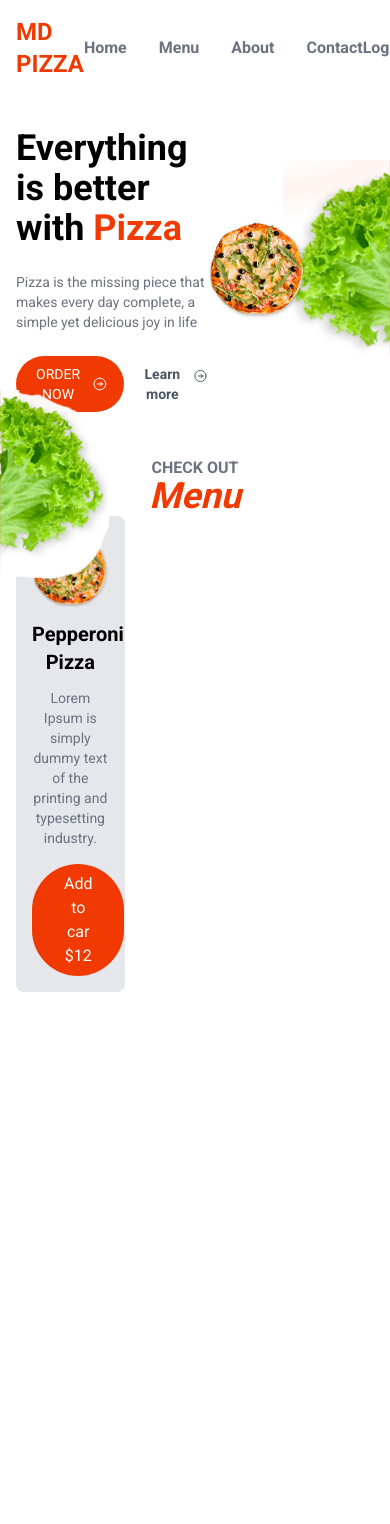
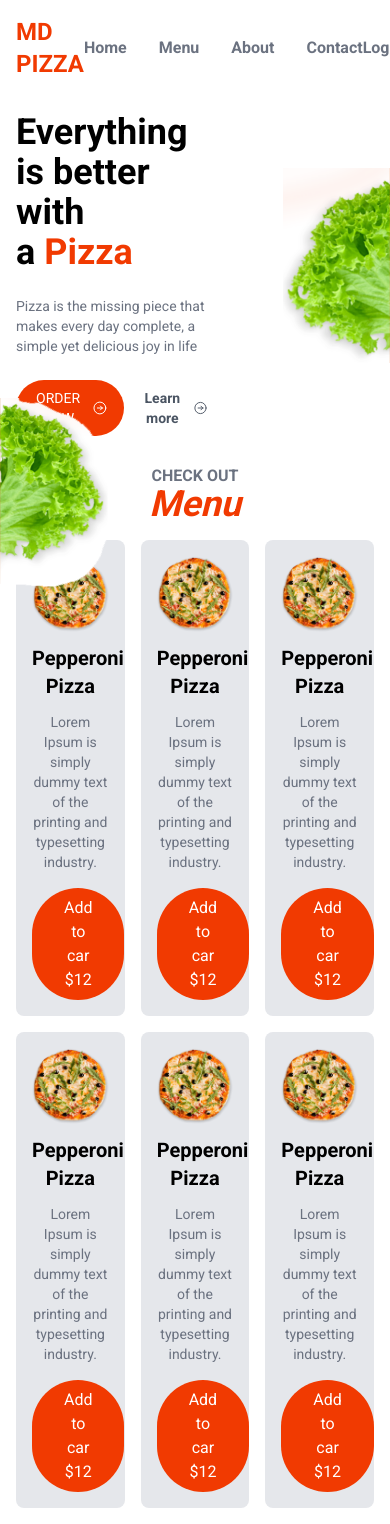
Before and after one commit to montsegv-2/food-ordering-app, a Next.js app: page / in a window 390 px wide. Shown: the top 1524 px of the page. Before the commit the page ends 1304 px from the top, so only its background shows below. Built offline with nearby package versions, Linux system fonts and the light colour scheme.

Commit message:
Add effects in the menuItems

```diff
--- a/src/components/layout/Hero.js
+++ b/src/components/layout/Hero.js
@@ -1,35 +1,34 @@
+import Right from "@/components/icons/Right";
 import Image from "next/image";
-import Right from "../icons/Right";
 
 export default function Hero() {
   return (
-    <>
-      <section className="hero">
-        <div className="py-12">
+    <section className="hero md:mt-4">
+      <div className="py-8 md:py-12">
         <h1 className="text-4xl font-semibold">
           Everything
           <br />
           is better
           <br />
-            with&nbsp;
+          with a&nbsp;
           <span className="text-primary">Pizza</span>
         </h1>
         <p className="my-6 text-gray-500 text-sm">
-            Pizza is the missing piece that makes every day complete, a simple
-            yet delicious joy in life
+          Pizza is the missing piece that makes every day complete, a simple yet
+          delicious joy in life
         </p>
         <div className="flex gap-4 text-sm">
-            <button className="bg-primary uppercase flex items-center gap-2 text-white px-4 py-2 rounded-full">
+          <button className="flex justify-center bg-primary uppercase flex items-center gap-2 text-white px-4 py-2 rounded-full">
             Order now
             <Right />
           </button>
-            <button className="flex gap-2 py-2 text-gray-600 font-semibold">
+          <button className="flex items-center border-0 gap-2 py-2 text-gray-600 font-semibold">
             Learn more
             <Right />
           </button>
         </div>
       </div>
-        <div className="relative">
+      <div className="relative hidden md:block">
         <Image
           src={"/pizza.png"}
           layout={"fill"}
@@ -38,6 +37,5 @@ export default function Hero() {
         />
       </div>
     </section>
-    </>
   );
 }
--- a/src/components/layout/HomeMenu.js
+++ b/src/components/layout/HomeMenu.js
@@ -1,10 +1,10 @@
 import Image from "next/image";
-import React from "react";
+import MenuItem from "../menu/menuItem";
 
 export default function HomeMenu() {
   return (
     <section className="">
-      <div className="absolute h-full left-0 right-0 w-full justify-start">
+      <div className="absolute left-0 right-0 w-full justify-start">
         <div className="absolute left-0 -top-[70px] text-left">
           <Image src={"/sallad1.png"} width={109} height={189} alt={"sallad"} />
         </div>
@@ -12,24 +12,19 @@ export default function HomeMenu() {
           <Image src={"/sallad2.png"} width={107} height={195} alt={"sallad"} />
         </div>
       </div>
-      <div className="text-center">
+      <div className="text-center mb-4">
         <h3 className="uppercase text-gray-500 font-semibold leading-4">
           Check out
         </h3>
         <h2 className="text-primary font-bold text-4xl italic">Menu</h2>
       </div>
       <div className="grid grid-cols-3 gap-4">
-        <div className="bg-gray-200 p-4 rounded-lg text-center">
-          <img src="/pizza.png" alt="pizza" />
-          <h4 className="font-semibold text-xl my-3">Pepperoni Pizza</h4>
-          <p className="text-gray-500 text-sm">
-            Lorem Ipsum is simply dummy text of the printing and typesetting
-            industry.
-          </p>
-          <button className="mt-4 bg-primary text-white rounded-full px-8 py-2">
-            Add to car $12
-          </button>
-        </div>
+        <MenuItem />
+        <MenuItem />
+        <MenuItem />
+        <MenuItem />
+        <MenuItem />
+        <MenuItem />
       </div>
     </section>
   );
--- a/src/components/menu/MenuItem.js
+++ b/src/components/menu/MenuItem.js
@@ -1,5 +1,15 @@
-import React from "react";
-
-export const menuItem = () => {
-  return <div>menuItem</div>;
-};
+export default function MenuItem() {
+  return (
+    <div className="bg-gray-200 p-4 rounded-lg text-center hover:bg-white transition-all">
+      <img src="/pizza.png" alt="pizza" />
+      <h4 className="font-semibold text-xl my-3">Pepperoni Pizza</h4>
+      <p className="text-gray-500 text-sm">
+        Lorem Ipsum is simply dummy text of the printing and typesetting
+        industry.
+      </p>
+      <button className="mt-4 bg-primary text-white rounded-full px-8 py-2">
+        Add to car $12
+      </button>
+    </div>
+  );
+}
```
Lines whose indentation alone changed are shown as unchanged.
